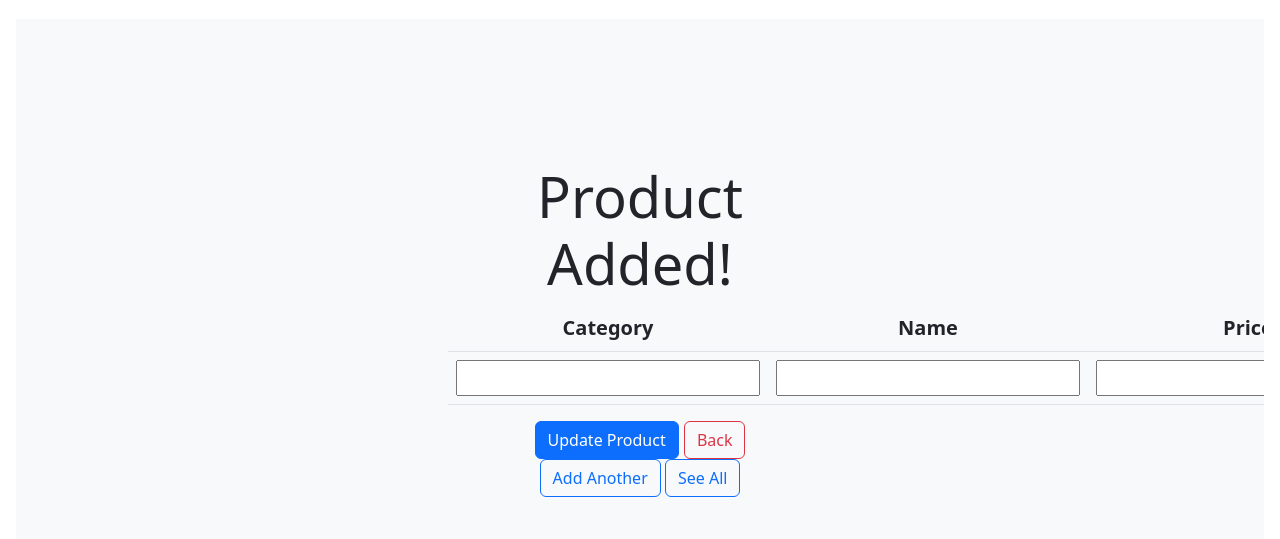
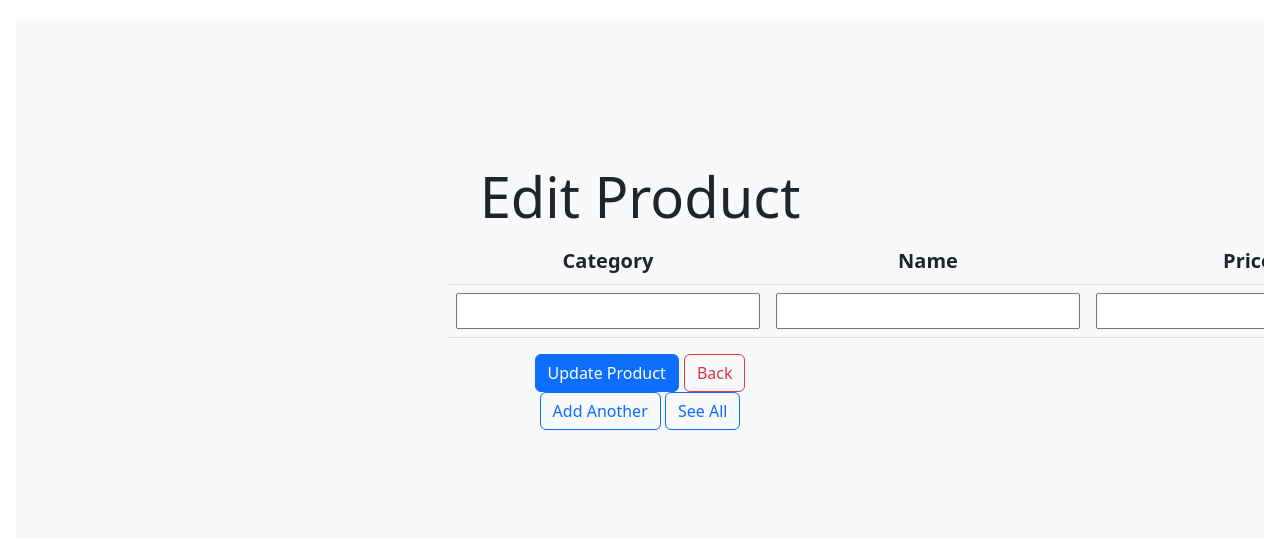
Before and after one commit to dspyk77/store-data-express-v1, a website: page public/product/edit.html in a window 1280 px wide. Shown: the part 261-800 px from the top of the page. Drawn offline with nearby package versions, Linux system fonts and the light colour scheme; no server answers.

Commit message:
front end clean up

```diff
--- a/public/product/edit.html
+++ b/public/product/edit.html
@@ -26,7 +26,7 @@
 
       <div class="position-relative overflow-hidden p-3 p-md-5 m-md-3 text-center bg-light">
         <div class="col-md-5 p-lg-5 mx-auto my-5">
-          <h1 class="display-4 fw-normal">Product Added!</h1>
+          <h1 class="display-4 fw-normal">Edit Product</h1>
           <div class="lead fw-normal">
             <!-- idexed product displays here -->
             <table class="table table-hover tabl-sm">
@@ -57,8 +57,8 @@
             <button type="button" class="btn btn-primary" onclick="sendUpdateProductRequest()">Update Product</button>
             <a href="" class="btn btn-outline-danger" id="back-link">Back</a>
           </div>
-          <a class="btn btn-outline-primary" href="products/new.html">Add Another</a>
-          <a class="btn btn-outline-primary" href="products.html">See All</a>
+          <a class="btn btn-outline-primary" href="../products/new.html">Add Another</a>
+          <a class="btn btn-outline-primary" href="../products.html">See All</a>
         </div>
         <div class="product-device shadow-sm d-none d-md-block"></div>
         <div class="product-device product-device-2 shadow-sm d-none d-md-block"></div>
```
Also changed, not shown: public/product.html (+1 -1 lines), public/products/new.html (+1 -0 lines).
